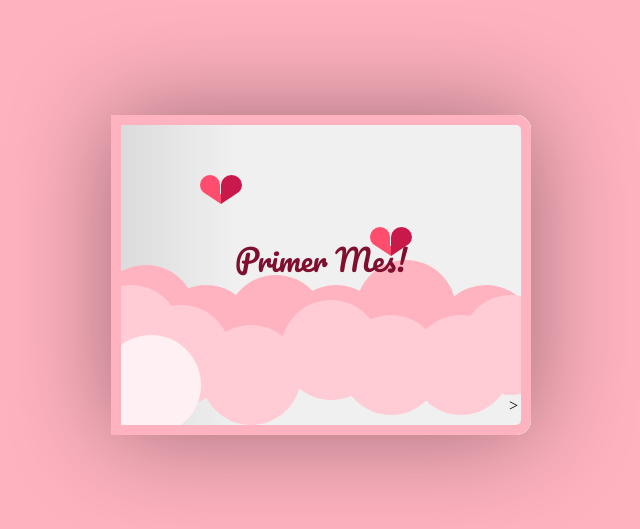
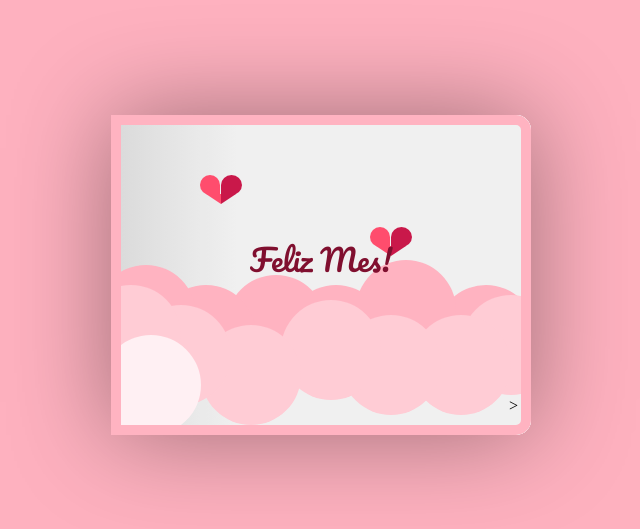
Before and after one commit to AbielOmar/MainPag, a plain HTML site: page awa.html in a window 1280 px wide. Shown: the part 125-654 px from the top of the page, without its empty margins (319-959 px from the left). Drawn offline with Linux system fonts and the light colour scheme; a web font is replaced by a local one.

Commit message:
awa.html

```diff
--- a/awa.html
+++ b/awa.html
@@ -22,7 +22,7 @@
 
 				</div>
 				<div class="front">
-					<p>Este es el primero de muchos! Que felicidad! <br>
+					<p>Me encanta el tiempo que estamos juntos. Que felicidad siento estar junto a ti! <br>
 						No hay nada que decirte que no te haya dicho, pero sabes lo mucho que te amo y me encanta que lo diga con 100% de sinceridad. <br>
 						Te convertiste en una persona infinitamente importante, que no veo mi vida sin ti.
 						Suena a lo tipico que se dice en cualquier noviazgo pero contigo es tan real que es diferente y me encantaaa.
@@ -65,7 +65,7 @@
 								</div>
 							</div>
 							<div class="text">
-								<span>Primer Mes!<br></span>
+								<span>Feliz Mes!<br></span>
 							</div>
 						</div>
 						<label class="next-btn" for="c1">></label>
```
